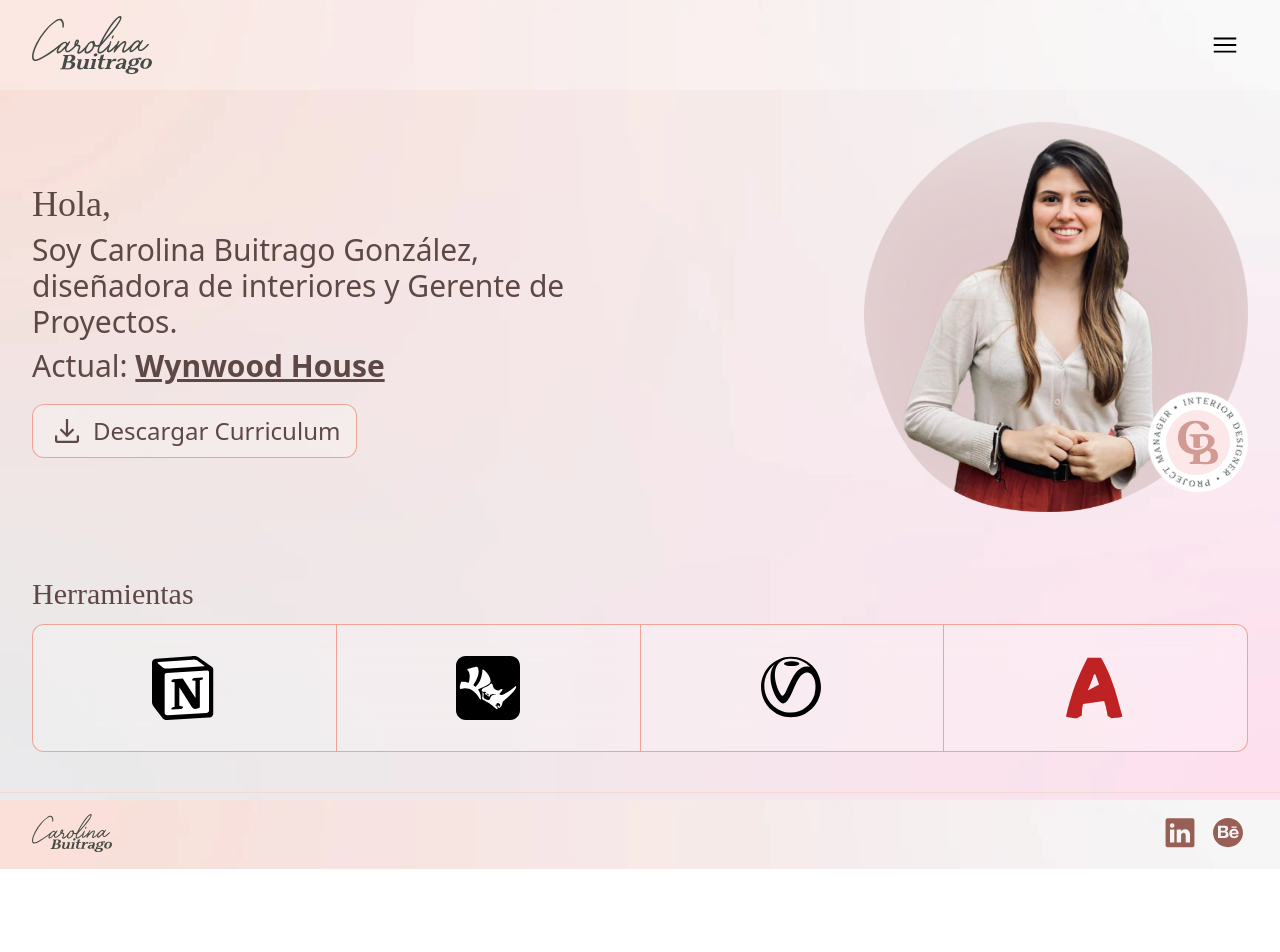
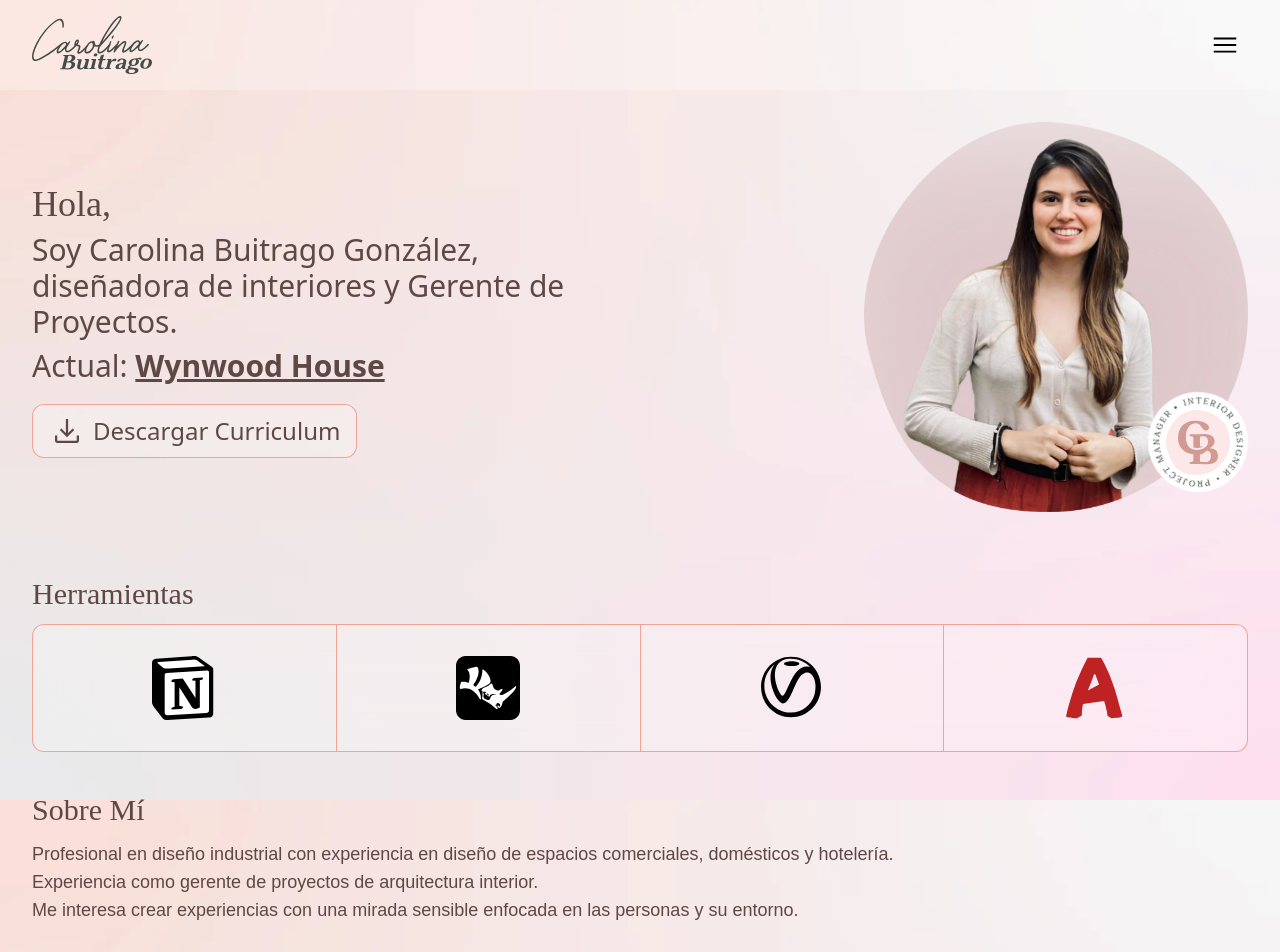
Before and after one commit to Sergioaorozco/carolinabg, a Vue app: page / in a window 1280 px wide. Shown: the top 952 px of the page. Before the commit the page ends 869 px from the top, so only its background shows below. Built offline with nearby package versions, Linux system fonts and the light colour scheme; a web font is replaced by a local one.

Commit message:
Add current job

```diff
--- a/src/components/Home.vue
+++ b/src/components/Home.vue
@@ -20,7 +20,7 @@
         </div>
       </main>
       <!-- Herramientas -->
-      <section class="wrapper w-fit">
+      <section class="wrapper w-fit mb-5">
         <h2 class="mb-3 text-[var(--DarkText)] write text-3xl">Herramientas</h2>
         <ul class="grid grid-cols-2 lg:flex lg:flex-row items-center justify-evenly lg:h-32 lg:border lg:border-[var(--baseDarkColor)] bg-white/25 backdrop-blur-xl rounded-xl toolSection">
           <li v-tooltip.top="'Notion'"  class="py-5 rounded-tl-lg lg:py-0 border border-[var(--baseDarkColor)] lg:border-none hover:bg-white/40 transition-colors duration-200"><img class="w-16" height="65" width="65" src="/icons/Notion-logo.svg" alt="logo herramientas Notion"></li>
@@ -32,6 +32,17 @@
           <li v-tooltip.top="'Autocad'"  class="py-5 rounded-br-lg lg:py-0 border border-[var(--baseDarkColor)] lg:border-none hover:bg-white/40 transition-colors duration-200"><img class="h-16" height="65" src="/icons/Autocad.svg" alt="logo herramientas Autocad"></li>
         </ul>
       </section>
+
+      <!-- Sobre Mi -->
+      <section class="wrapper w-fit pt-10 text-[var(--DarkText)] ">
+        <h2 class="mb-3 write text-3xl">Sobre Mí</h2>
+        <article class="text-lg">
+          <p>Profesional en diseño industrial con experiencia en diseño de espacios comerciales, domésticos y hotelería.</p>
+          <p>Experiencia como gerente de proyectos de arquitectura interior.</p>
+          <p>Me interesa crear experiencias con una mirada sensible enfocada en las personas y su entorno.</p>
+        </article>
+      </section>
+
     </div>
       <mainFooter/>
   </div>
```
